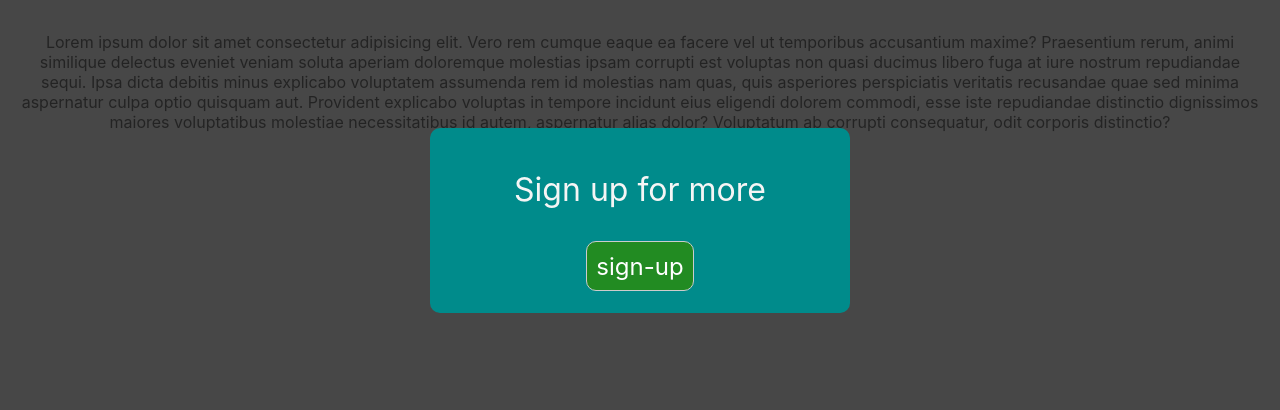
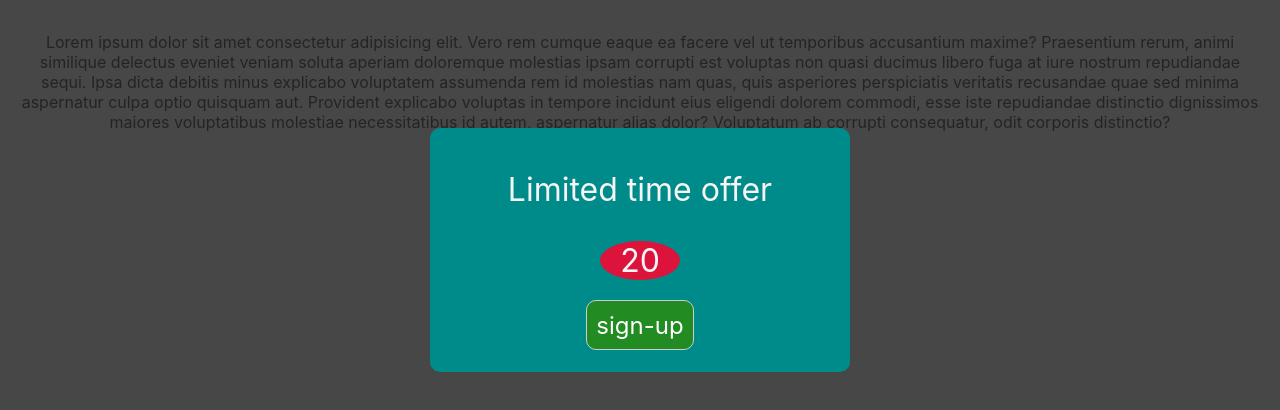
Before and after one commit to CC-Areeb/svelte, a Svelte app: page / in a window 1280 px wide. Shown: the top 410 px of the page. Built offline with nearby package versions, Linux system fonts and the light colour scheme.

Commit message:
Props in svelte

```diff
--- a/src/App.svelte
+++ b/src/App.svelte
@@ -2,8 +2,16 @@
 	import Modal from "./Modal.svelte";
 </script>
 
+
+
 <!-- a svelte component -->
-<Modal />
+<Modal
+offer = "Limited time offer"
+price = 20
+isPromo = {true}
+/>
+
+
 
 <main>
 	<p>
--- a/src/Modal.svelte
+++ b/src/Modal.svelte
@@ -1,13 +1,29 @@
 <script>
+    export let offer;
+    export let price;
     let ModalShow = true;
-    let isPromo = true;
+    export let isPromo = false;
 </script>
+
+
+
+<!-- <div class="show-modal">
+    <button type="submit">
+        Show offers
+    </button>
+</div> -->
+
+
 
 {#if ModalShow}
     <div class="modal-backdrop" class:promo={isPromo}>
         <div class="modal-preview">
             <p>
-                Sign up for more
+                {offer}
+            </p>
+
+            <p class="amount-of-offers">
+                {price}
             </p>
 
             <button class="sign-up-btn">
@@ -16,6 +32,10 @@
         </div>
     </div>
 {/if}
+
+
+
+
 
 <style>
     .modal-backdrop
@@ -52,4 +72,17 @@
     {
         font-size: 2rem;
     }
+
+    .amount-of-offers
+    {
+        background: crimson;
+        margin: 20px 160px;
+        border-radius: 50%;
+    }
+
+    .show-modal
+    {
+        text-align: center;
+        margin-top: 6rem;
+    }
 </style>
```
Also changed, not shown: 1 other file (tests, documents, lock files or other folders).
